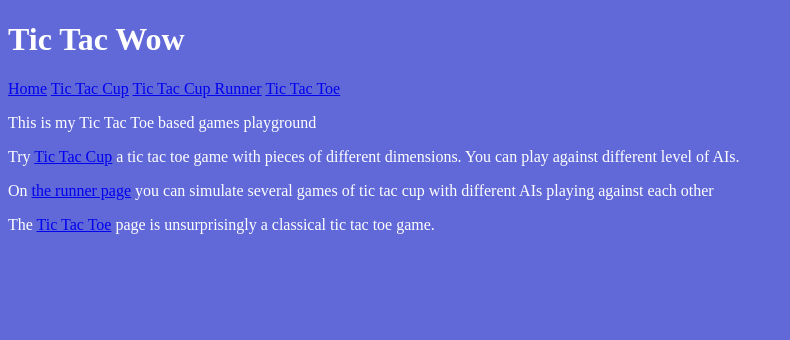
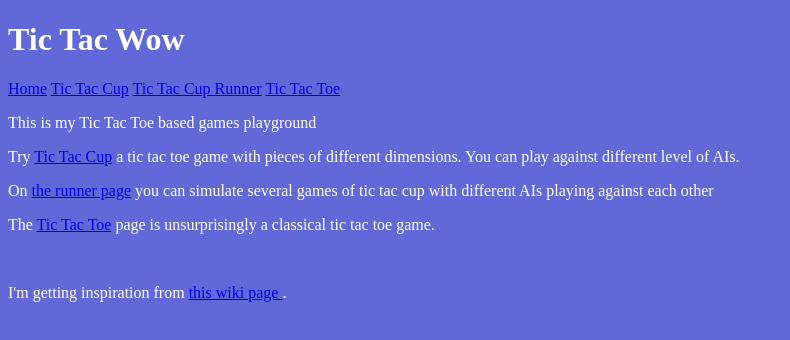
Before and after one commit to statox/tic-tac-wow, a SvelteKit app: page / in a window 1280 px wide. Shown: the top 340 px of the page, without its empty margins (0-790 px from the left). Built offline with nearby package versions, Linux system fonts and the light colour scheme.

Commit message:
Update home page

```diff
--- a/src/routes/+page.svelte
+++ b/src/routes/+page.svelte
@@ -13,3 +13,12 @@
 <p>
     The <a href="/tictactoe">Tic Tac Toe</a> page is unsurprisingly a classical tic tac toe game.
 </p>
+
+<br />
+
+<p>
+    I'm getting inspiration from
+    <a href="https://en.wikipedia.org/wiki/Tic-tac-toe_variants" target="noopener">
+        this wiki page
+    </a>.
+</p>
```
